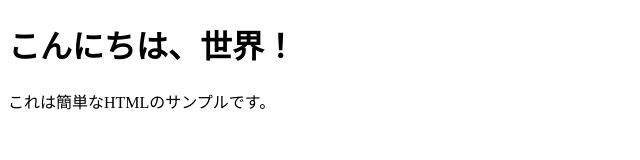
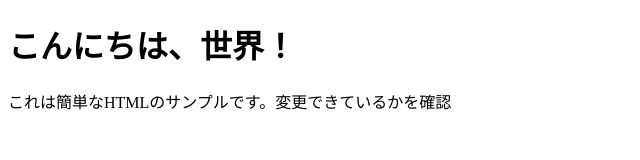
Before and after one commit to daze-doragon/djbot-web, a plain HTML site: page index.html in a window 1280 px wide. Shown: the whole page, without its empty margins (0-640 px from the left). Drawn offline with Linux system fonts and the light colour scheme.

Commit message:
change message

```diff
--- a/index.html
+++ b/index.html
@@ -7,6 +7,6 @@
 </head>
 <body>
     <h1>こんにちは、世界！</h1>
-    <p>これは簡単なHTMLのサンプルです。</p>
+    <p>これは簡単なHTMLのサンプルです。変更できているかを確認</p>
 </body>
 </html>
```
